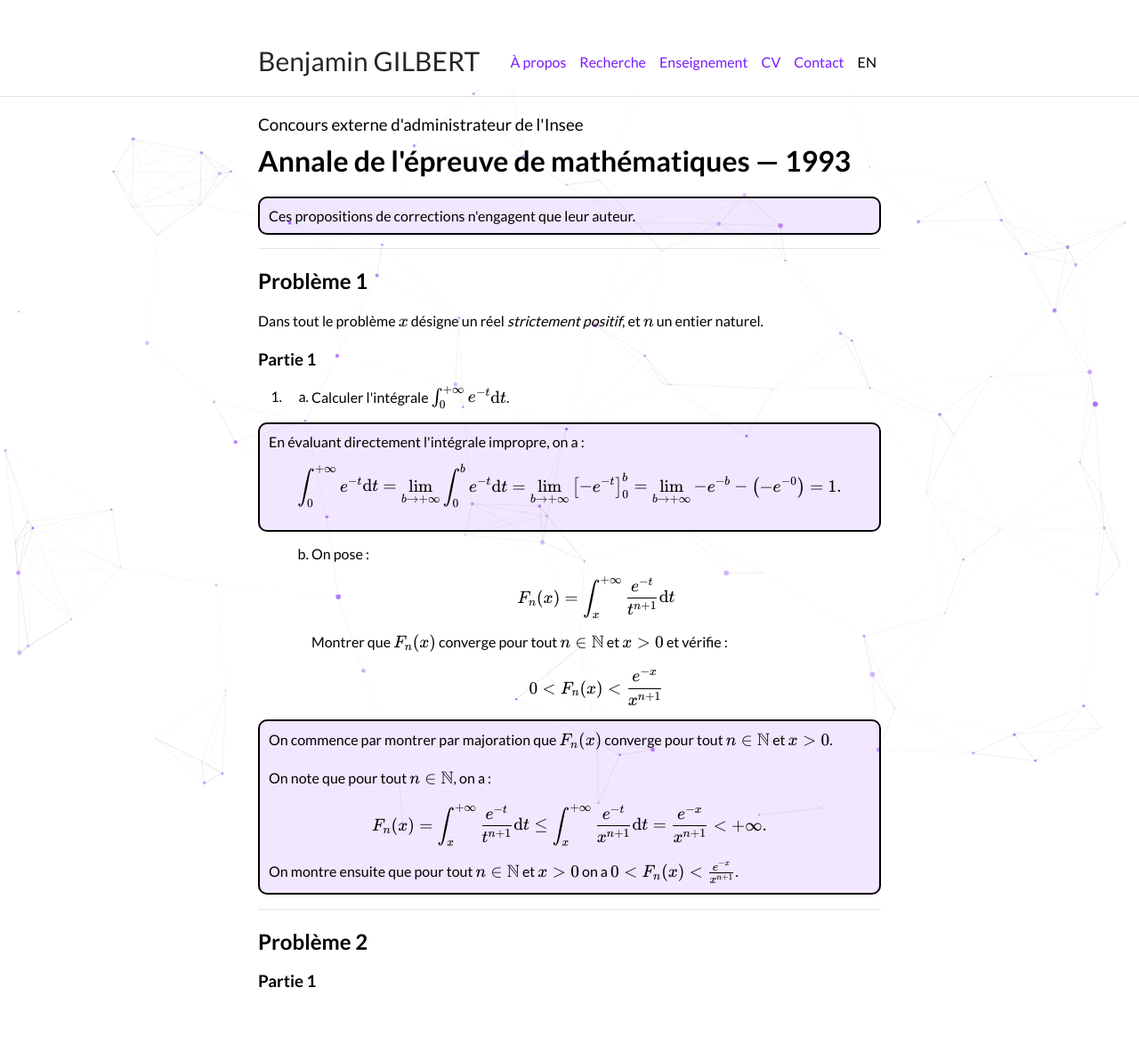
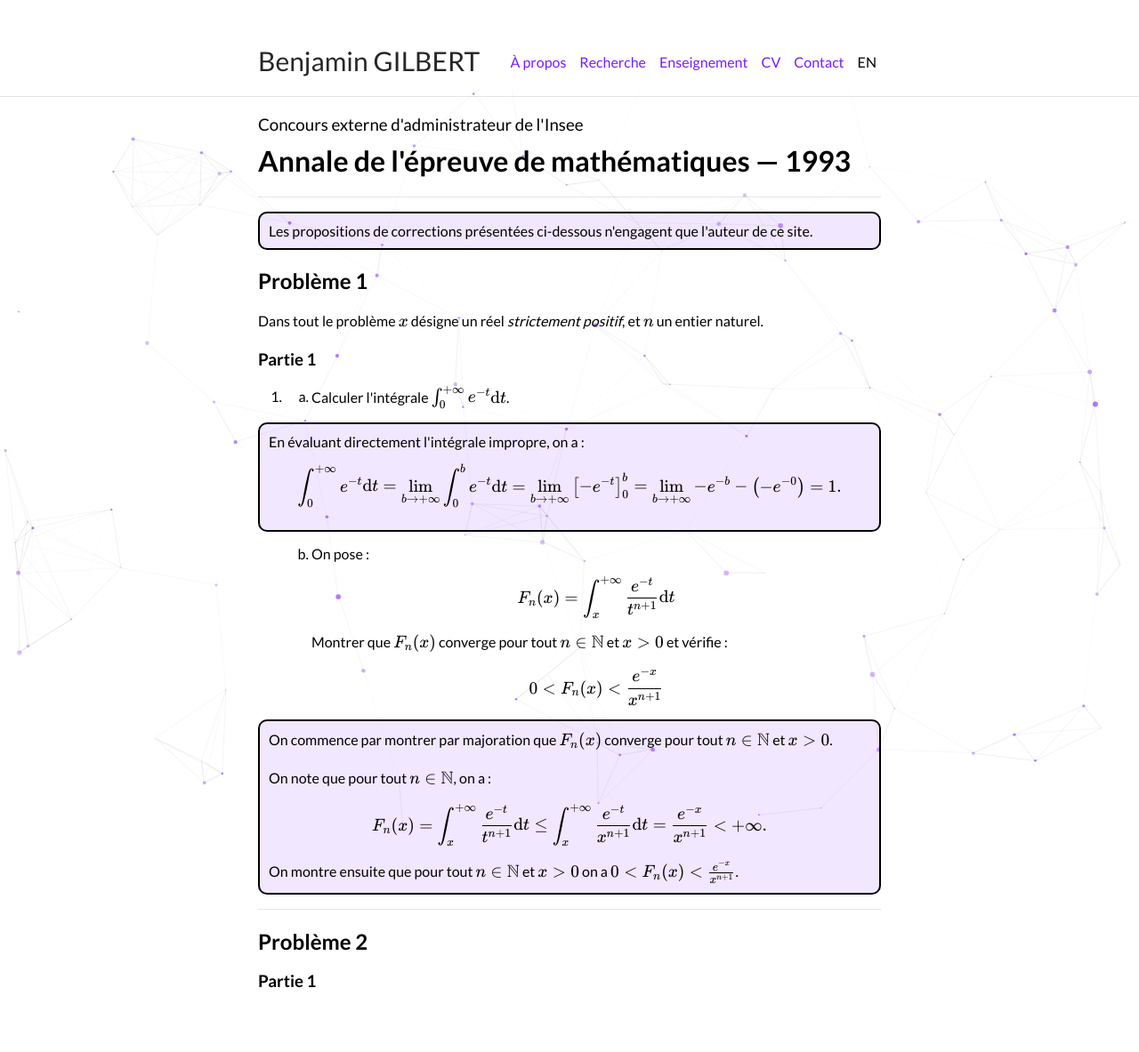
Before and after one commit to bglbrt/bglbrt.github.io, a Jekyll site: the page built from fr/corrections/administrateur_externe_1993.md, in a window 1280 px wide. Shown: the whole page at 89% size. Built offline with Jekyll 4.4.1, drawn with Linux system fonts in a browser that asks for light colours; nearby versions of some CDN libraries.

Commit message:
Mise à jour des corrections

```diff
--- a/fr/corrections/administrateur_externe_1993.md
+++ b/fr/corrections/administrateur_externe_1993.md
@@ -9,11 +9,11 @@ katex: True
 <h3 style="font-weight: normal; margin-bottom: 10px">Concours externe d'administrateur de l'Insee</h3>
 <h1 style="margin-top: 0">Annale de l'épreuve de mathématiques — 1993</h1>
 
+---
+
 <p style="border: solid 2px; border-radius: 10px; background-color:rgba(121, 28, 248, .1); padding-right: 10px; padding-left: 10px; padding-top: 10px; padding-bottom: 10px; margin: 15px 0 15px 0px;">
-Ces propositions de corrections n'engagent que leur auteur.
+Les propositions de corrections présentées ci-dessous n'engagent que l'auteur de ce site.
 </p>
-
----
 
 ## Problème 1
 
```
